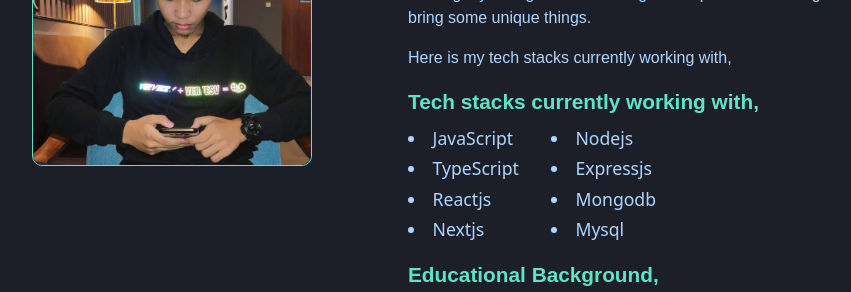
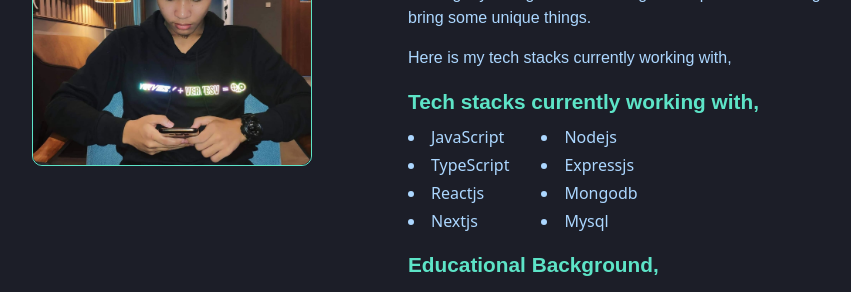
Before and after one commit to myatminag/myatminaung.v1, a Next.js app: page / in a window 1280 px wide. Shown: the part 1020-1312 px from the top of the page, without its empty margins (199-1050 px from the left). Built offline with nearby package versions, Linux system fonts and the light colour scheme; no server answers.

Commit message:
fix: about font

```diff
--- a/components/AboutSection.jsx
+++ b/components/AboutSection.jsx
@@ -68,30 +68,30 @@ const AboutSection = ({ aboutRef }) => {
                             </Typography>
                             <Stack direction={"row"} alignItems={"flex-start"} spacing={4}>
                                 <Stack direction={"column"} spacing={0.5}>
-                                    <li style={{ color: "#acd7ff", fontSize: "1.1rem" }}>
+                                    <li style={{ color: "#acd7ff" }}>
                                         JavaScript
                                     </li>
-                                    <li style={{ color: "#acd7ff", fontSize: "1.1rem" }}>
+                                    <li style={{ color: "#acd7ff" }}>
                                         TypeScript
                                     </li>
-                                    <li style={{ color: "#acd7ff", fontSize: "1.1rem" }}>
+                                    <li style={{ color: "#acd7ff" }}>
                                         Reactjs
                                     </li>
-                                    <li style={{ color: "#acd7ff", fontSize: "1.1rem" }}>
+                                    <li style={{ color: "#acd7ff" }}>
                                         Nextjs
                                     </li>
                                 </Stack>
                                 <Stack direction={"column"} spacing={0.5}>
-                                    <li style={{ color: "#acd7ff", fontSize: "1.1rem" }}>
+                                    <li style={{ color: "#acd7ff" }}>
                                         Nodejs
                                     </li>
-                                    <li style={{ color: "#acd7ff", fontSize: "1.1rem" }}>
+                                    <li style={{ color: "#acd7ff" }}>
                                         Expressjs
                                     </li>
-                                    <li style={{ color: "#acd7ff", fontSize: "1.1rem" }}>
+                                    <li style={{ color: "#acd7ff" }}>
                                         Mongodb
                                     </li>
-                                    <li style={{ color: "#acd7ff", fontSize: "1.1rem" }}>
+                                    <li style={{ color: "#acd7ff" }}>
                                         Mysql
                                     </li>
                                 </Stack>
@@ -150,30 +150,30 @@ const AboutSection = ({ aboutRef }) => {
                             </Typography>
                             <Stack direction={"row"} alignItems={"flex-start"} spacing={4}>
                                 <Stack direction={"column"} spacing={0.5}>
-                                    <li style={{ color: "#acd7ff", fontSize: "1.1rem" }}>
+                                    <li style={{ color: "#acd7ff" }}>
                                         JavaScript
                                     </li>
-                                    <li style={{ color: "#acd7ff", fontSize: "1.1rem" }}>
+                                    <li style={{ color: "#acd7ff" }}>
                                         TypeScript
                                     </li>
-                                    <li style={{ color: "#acd7ff", fontSize: "1.1rem" }}>
+                                    <li style={{ color: "#acd7ff" }}>
                                         Reactjs
                                     </li>
-                                    <li style={{ color: "#acd7ff", fontSize: "1.1rem" }}>
+                                    <li style={{ color: "#acd7ff" }}>
                                         Nextjs
                                     </li>
                                 </Stack>
                                 <Stack direction={"column"} spacing={0.5}>
-                                    <li style={{ color: "#acd7ff", fontSize: "1.1rem" }}>
+                                    <li style={{ color: "#acd7ff" }}>
                                         Nodejs
                                     </li>
-                                    <li style={{ color: "#acd7ff", fontSize: "1.1rem" }}>
+                                    <li style={{ color: "#acd7ff" }}>
                                         Expressjs
                                     </li>
-                                    <li style={{ color: "#acd7ff", fontSize: "1.1rem" }}>
+                                    <li style={{ color: "#acd7ff" }}>
                                         Mongodb
                                     </li>
-                                    <li style={{ color: "#acd7ff", fontSize: "1.1rem" }}>
+                                    <li style={{ color: "#acd7ff" }}>
                                         Mysql
                                     </li>
                                 </Stack>
--- /dev/null
+++ b/components/ExpSection.jsx
@@ -0,0 +1,9 @@
+const ExpSection = () => {
+    return (
+        <div>
+            Enter
+        </div>
+    );
+}
+
+export default ExpSection;
```
